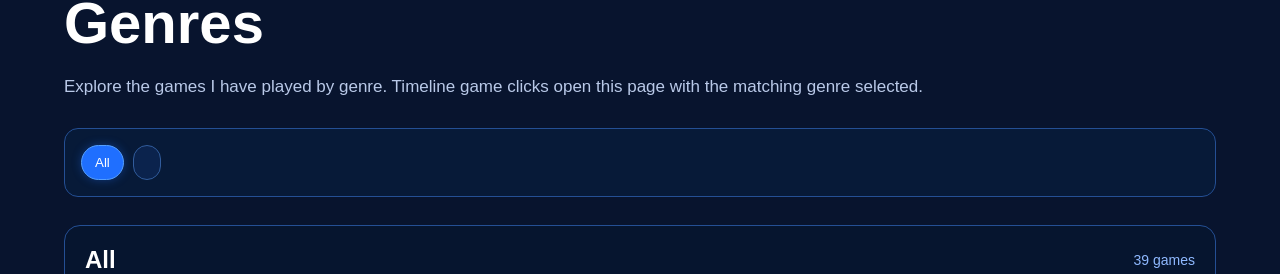
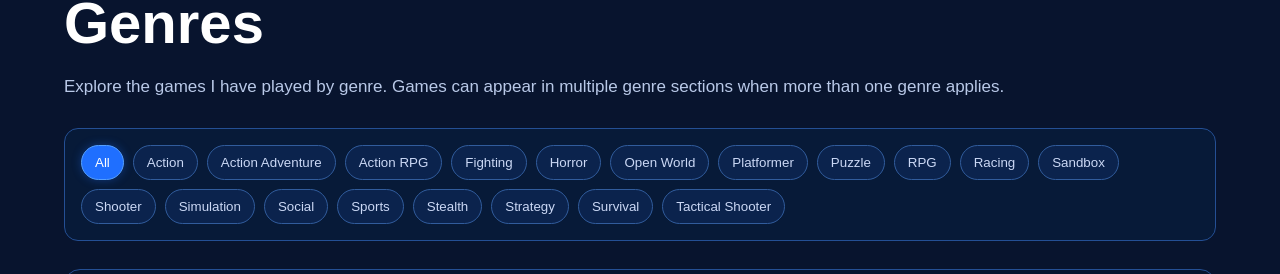
Before and after one commit to EdayNotEbay/gaming-journey, a React (Vite) app: page /genres in a window 1280 px wide. Shown: the part 187-461 px from the top of the page. Built offline with nearby package versions, Linux system fonts and the light colour scheme.

Commit message:
Filter games across multiple genres

```diff
--- a/src/pages/GenresPage.jsx
+++ b/src/pages/GenresPage.jsx
@@ -3,15 +3,19 @@ import { useLocation } from "react-router-dom"; // Import location so timeline c
 import LibraryGameCard from "../components/LibraryGameCard.jsx"; // Import the reusable game gallery card.
 import games from "../data/games.js"; // Import the shared game data.
 
-// Return every unique genre in the order it first appears.
+// Return every unique genre assigned to any game.
 function getGenreNames(gameList) { // Receive the complete game list.
   const genreNames = []; // Start an empty list of unique genre names.
 
   gameList.forEach(function (game) { // Inspect every game in the shared data.
-    if (genreNames.includes(game.genre) === false) { // Check whether this genre has already been added.
-      genreNames.push(game.genre); // Add the new genre once.
-    } // Finish checking whether the genre is unique.
+    game.genres.forEach(function (genreName) { // Inspect every genre assigned to the current game.
+      if (genreNames.includes(genreName) === false) { // Check whether this genre has already been added.
+        genreNames.push(genreName); // Add the new genre once.
+      } // Finish checking whether the genre is unique.
+    }); // Finish inspecting the current game's genres.
   }); // Finish inspecting the games.
+
+  genreNames.sort(); // Keep the genre filter buttons in alphabetical order.
 
   return genreNames; // Return the unique genre names.
 } // Finish the genre-name helper.
@@ -36,7 +40,7 @@ function getDisplayedGames(gameList, selectedGenre) { // Receive the complete ga
   } // Finish checking the All filter.
 
   return gameList.filter(function (game) { // Filter the complete game list.
-    return game.genre === selectedGenre; // Keep games from the selected genre.
+    return game.genres.includes(selectedGenre); // Keep games that contain the selected genre anywhere in their genre array.
   }); // Finish filtering the games.
 } // Finish the displayed-game helper.
 
@@ -51,11 +55,11 @@ function getGenreButtonClass(genreName, selectedGenre) { // Receive the button g
   return className; // Return the complete button class name.
 } // Finish the genre-button class helper.
 
-// Display all games with interactive genre filtering.
+// Display all games with interactive multi-genre filtering.
 function GenresPage() { // Create the Genres page component.
   const location = useLocation(); // Read route state passed from timeline or gallery cards.
   const [selectedGenre, setSelectedGenre] = useState(getRequestedGenre(location)); // Store the currently displayed genre.
-  const genreNames = getGenreNames(games); // Build the available genre filter list.
+  const genreNames = getGenreNames(games); // Build the available genre filter list from every genre array.
   const displayedGames = getDisplayedGames(games, selectedGenre); // Build the game list for the active genre.
 
   // Update the filter when another page routes here with a genre.
@@ -73,7 +77,7 @@ function GenresPage() { // Create the Genres page component.
       <section className="collection-hero"> {/* Introduce the Genres page. */}
         <p className="eyebrow">Game Library</p> {/* Add a small page label above the title. */}
         <h2>Genres</h2> {/* Display the page title. */}
-        <p>Explore the games I have played by genre. Timeline game clicks open this page with the matching genre selected.</p> {/* Explain the page behavior. */}
+        <p>Explore the games I have played by genre. Games can appear in multiple genre sections when more than one genre applies.</p> {/* Explain the multi-genre page behavior. */}
       </section> {/* Finish the Genres introduction. */}
       <section className="genre-filter-panel" aria-label="Game genre filters"> {/* Group all selectable genre filters. */}
         <button type="button" className={getGenreButtonClass("All", selectedGenre)} data-genre="All" onClick={handleGenreClick}>All</button> {/* Let visitors show every game. */}
```
